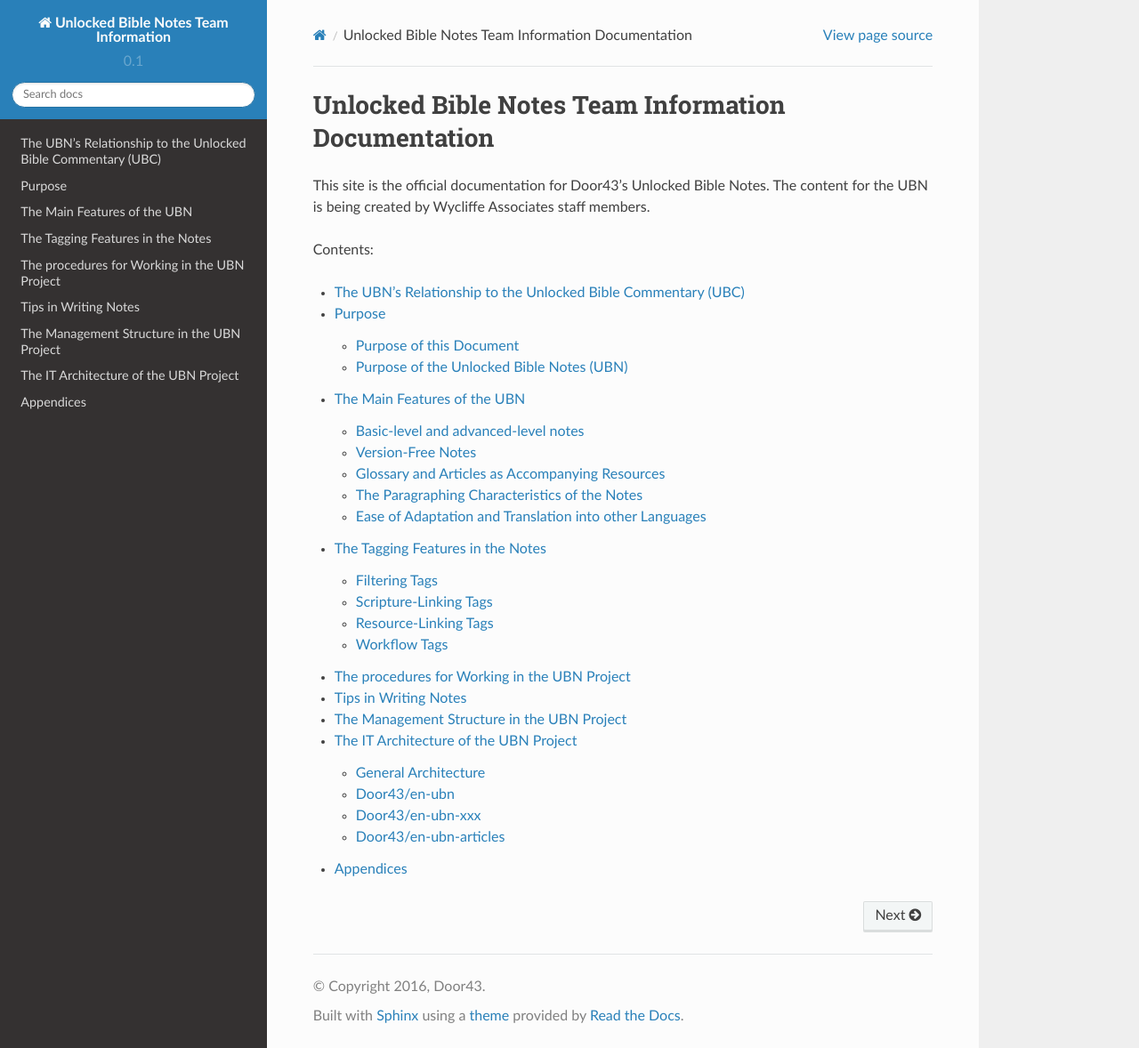
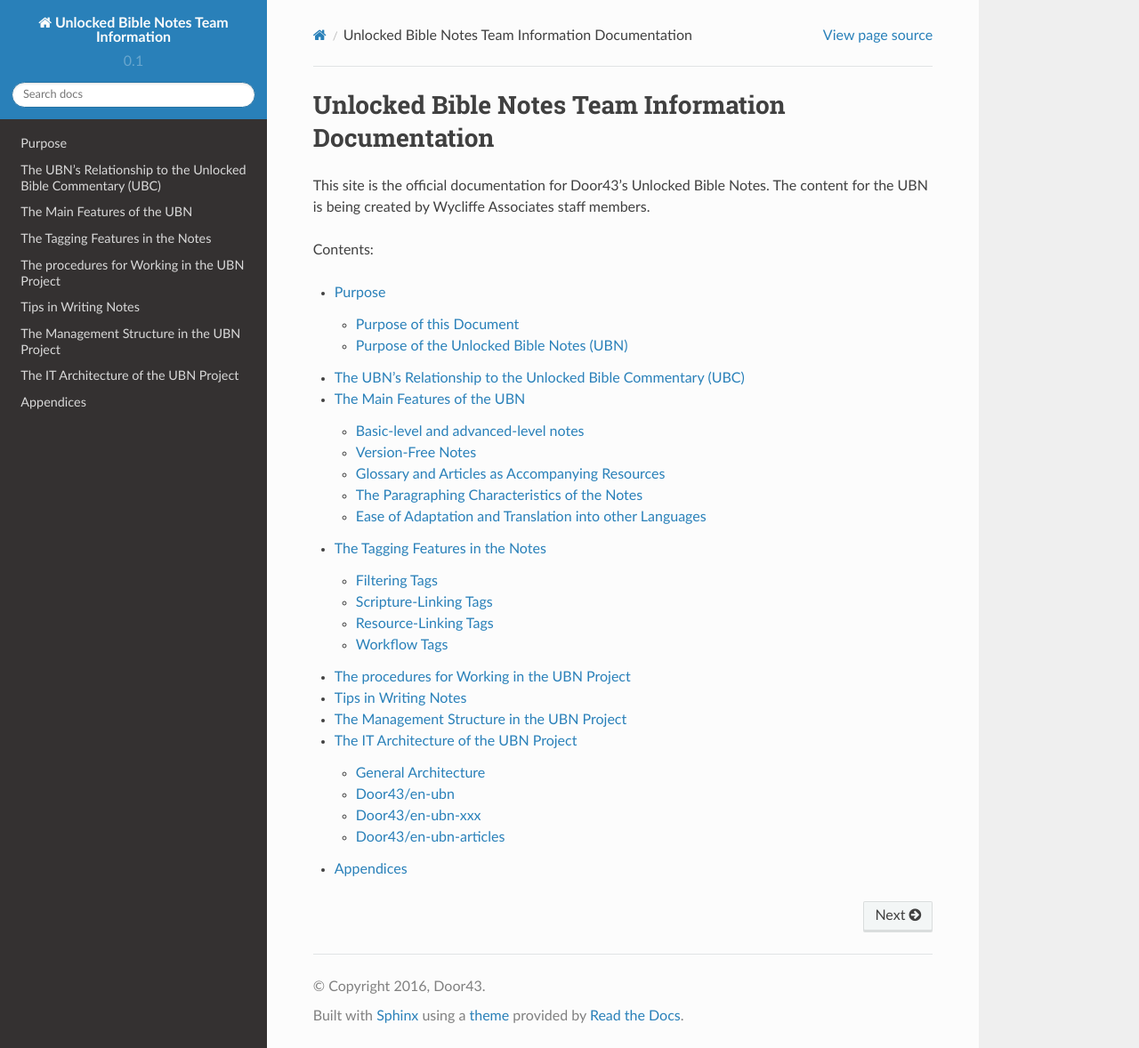
Before and after one commit to unfoldingWord-dev/Unlocked-Bible-Notes-Info, a Sphinx documentation site: the page built from docs/index.rst, in a window 1280 px wide and 1178 px high. Shown: the whole window at 89% size. Built offline with Sphinx 7.4.7 and the Read the Docs theme 2.0.0, drawn with Linux system fonts in a browser that asks for light colours.

```diff
--- a/docs/index.rst
+++ b/docs/index.rst
@@ -14,8 +14,8 @@ Contents:
 .. toctree::
    :maxdepth: 2
 
+   purpose
    relationship
-   purpose
    features
    tagging
    procedures
```
